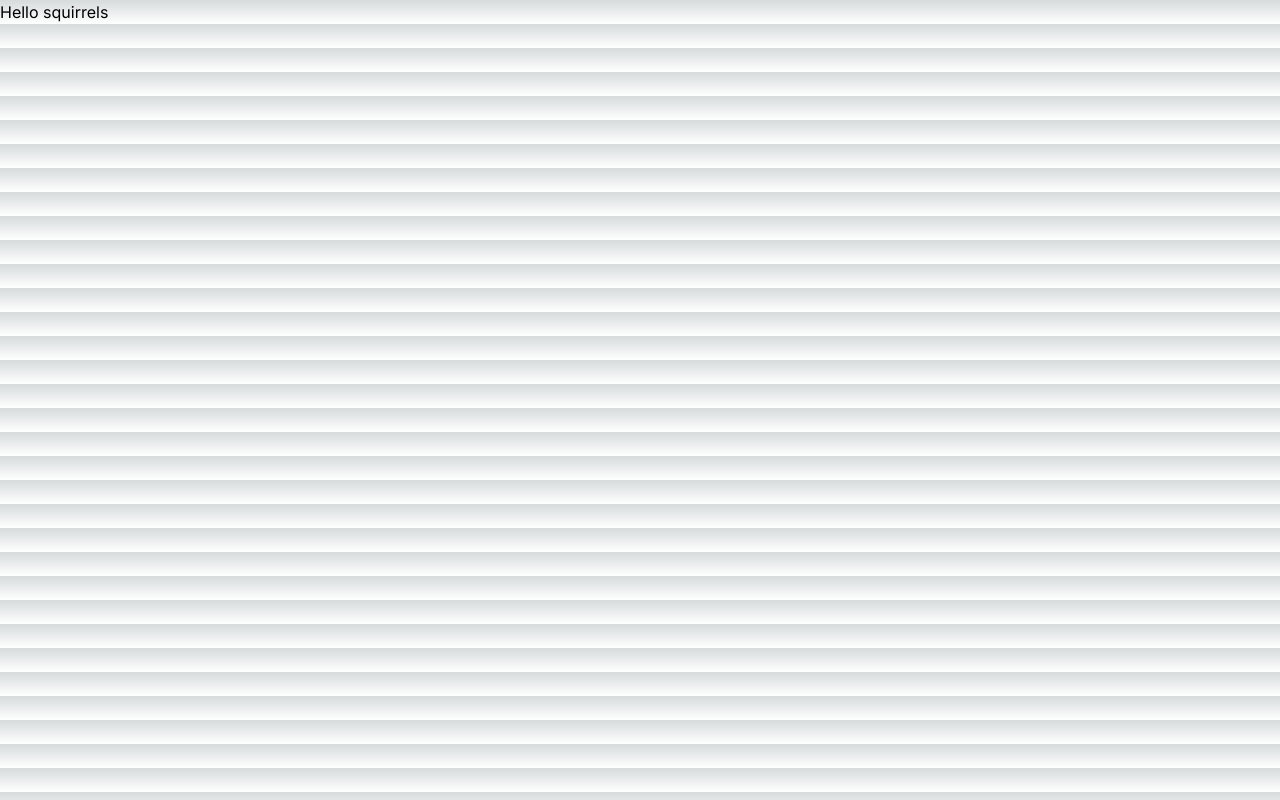
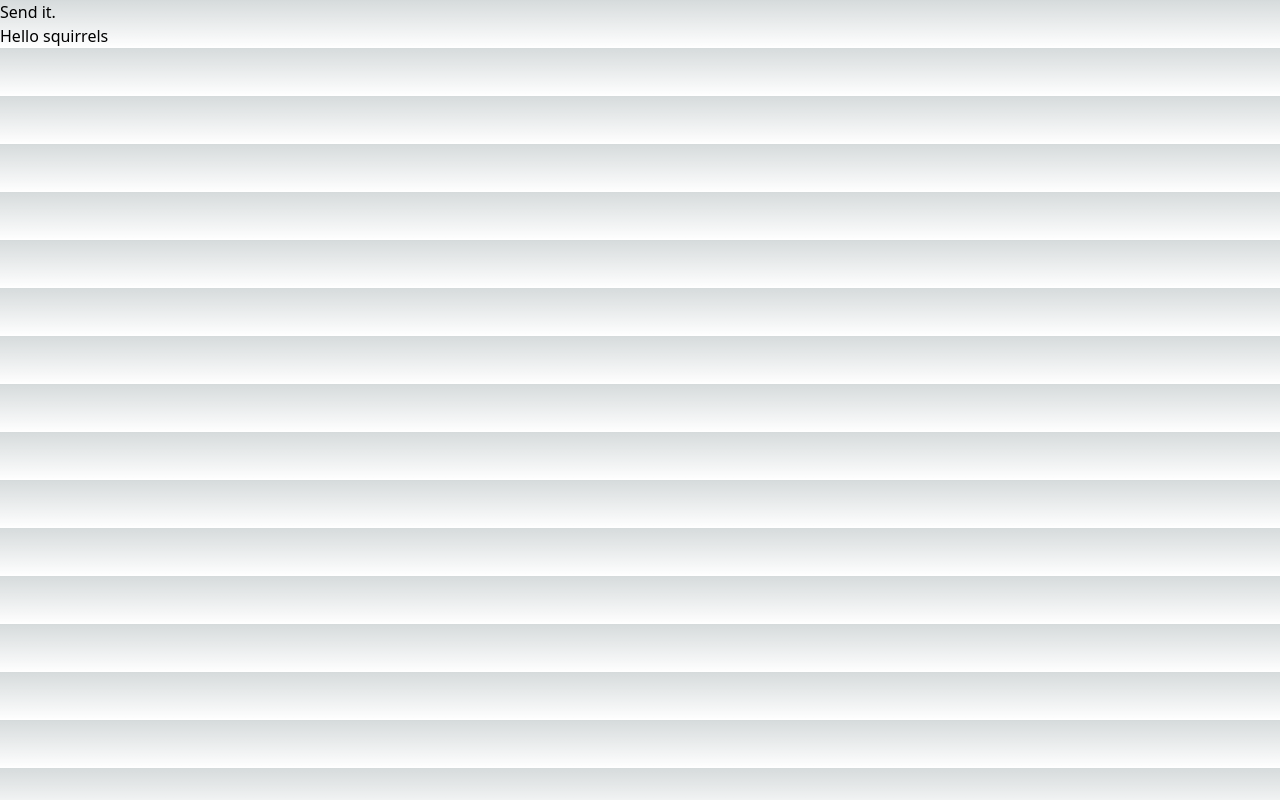
Before and after one commit to Kate-Hooker/postit, a Next.js app in the folder postit/: page / in a window 1280 px wide. Built offline with nearby package versions, Linux system fonts and the light colour scheme.

Commit message:
adding auth to server

```diff
--- /dev/null
+++ b/postit/app/auth/Nav.tsx
@@ -0,0 +1,11 @@
+import Link from "next/link"
+
+export default async function Nav() {
+  return(
+    <nav>
+      <Link href={'/'}>
+        <h1>Send it.</h1>
+      </Link>
+    </nav>
+  )
+}
--- a/postit/app/layout.tsx
+++ b/postit/app/layout.tsx
@@ -1,13 +1,16 @@
 import './globals.css'
-import type { Metadata } from 'next'
-import { Inter } from 'next/font/google'
+import Nav from './auth/Nav'
+//import type { Metadata } from 'next'
+//import { Inter } from 'next/font/google'
 
-const inter = Inter({ subsets: ['latin'] })
+//const inter = Inter({ subsets: ['latin'] })
 
-export const metadata: Metadata = {
-  title: 'Create Next App',
-  description: 'Generated by create next app',
-}
+//export const metadata: Metadata = {
+//  title: 'Create Next App',
+//  description: 'Generated by create next app',
+//}
+
+//children means it will renderon every page
 
 export default function RootLayout({
   children,
@@ -16,7 +19,12 @@
 }) {
   return (
     <html lang="en">
-      <body className={inter.className}>{children}</body>
+      {}
+      <head />
+      <body>
+        <Nav />
+        {children}
+      </body>
     </html>
   )
 }
```
